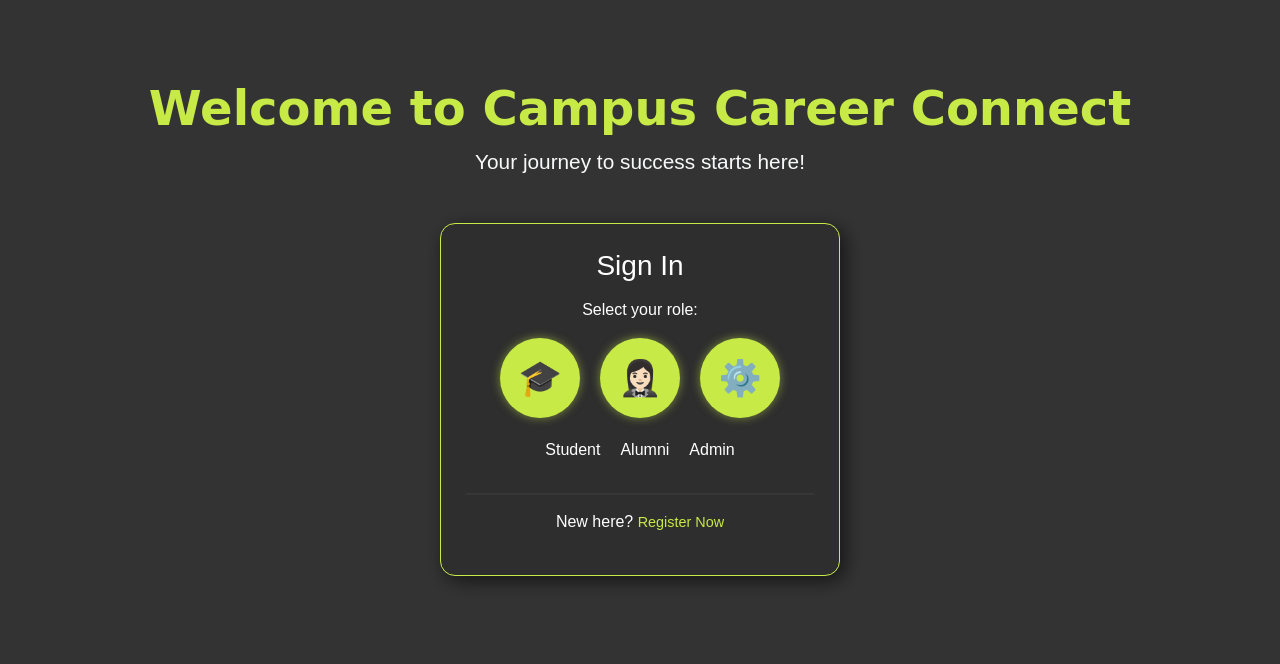
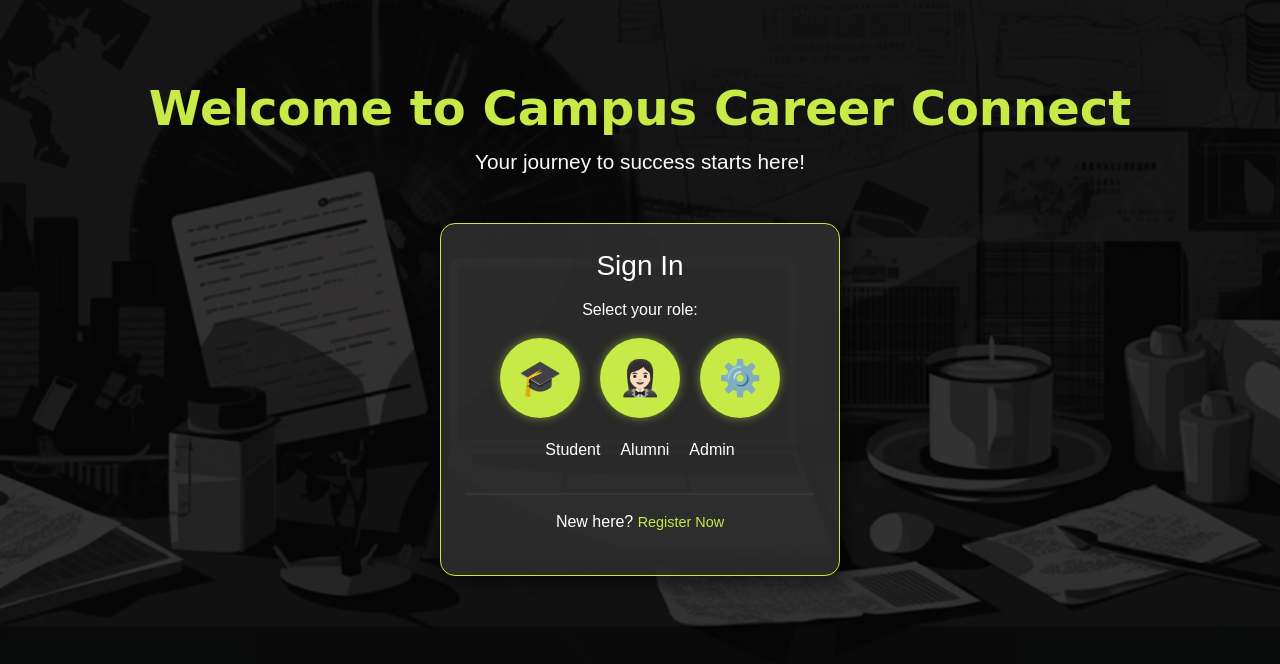
Before and after one commit to namitha-maria/CampusCareerConnect, a plain HTML site: page HOME.html in a window 1280 px wide. Drawn offline with nearby package versions, Linux system fonts and the light colour scheme.

Commit message:
Update HOME.html

```diff
--- a/HOME.html
+++ b/HOME.html
@@ -8,7 +8,7 @@
     <link rel="stylesheet" href="https://cdnjs.cloudflare.com/ajax/libs/bootstrap/5.3.0/css/bootstrap.min.css">
     <style>
         body {
-            background: url('./images/6.jpg') no-repeat center center fixed;
+            background: url('6.jpg') no-repeat center center fixed;
             background-size: cover;
             margin: 0;
             font-family: 'Arial', sans-serif;
```
